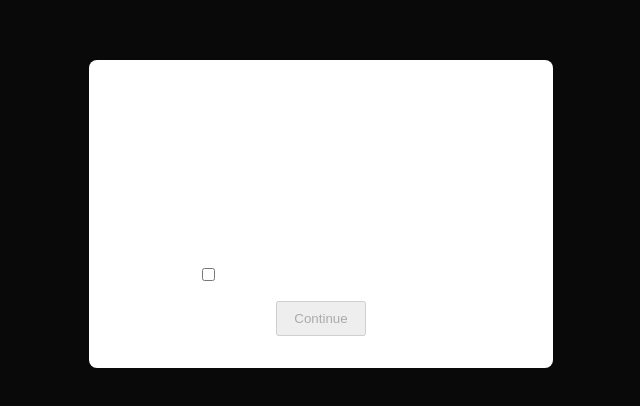
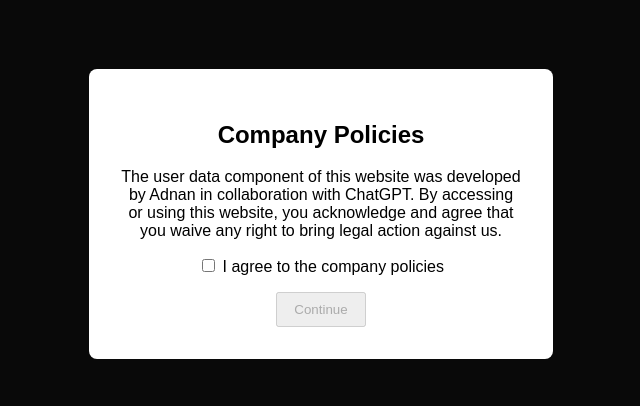
Before and after one commit to WinxMaster/SportFrontend, a React (Create React App) app: page / in a window 1280 px wide. Shown: the part 186-592 px from the top of the page, without its empty margins (319-959 px from the left). Built offline with nearby package versions, Linux system fonts and the light colour scheme.

Commit message:
modal fix

```diff
--- a/src/App.tsx
+++ b/src/App.tsx
@@ -11,7 +11,6 @@ function App() {
 
     useEffect(() => {
         const saved = localStorage.getItem("policiesAccepted");
-        console.log(saved);
         if (saved === "true") setAccepted(true);
     }, []);
 
--- a/src/components/PolicyModal.tsx
+++ b/src/components/PolicyModal.tsx
@@ -1,4 +1,4 @@
-import { useState, useEffect } from "react";
+import { useState } from "react";
 
 interface PolicyModalProps {
     onAccept: () => void;
@@ -18,6 +18,7 @@ export default function PolicyModal({ onAccept }: PolicyModalProps) {
             zIndex: 1000
         }}>
             <div style={{
+                color: "black",
                 backgroundColor: "white",
                 padding: "2rem",
                 borderRadius: "8px",
@@ -25,7 +26,7 @@ export default function PolicyModal({ onAccept }: PolicyModalProps) {
                 textAlign: "center"
             }}>
                 <h2>Company Policies</h2>
-                <p>The user data component of this website was developed by Adnan in collaboration with Yefrem and ChatGPT.
+                <p>The user data component of this website was developed by Adnan in collaboration with ChatGPT.
                     By accessing or using this website, you acknowledge and agree that you waive any right to bring legal action against us.
                 </p>
                 <label>
```
